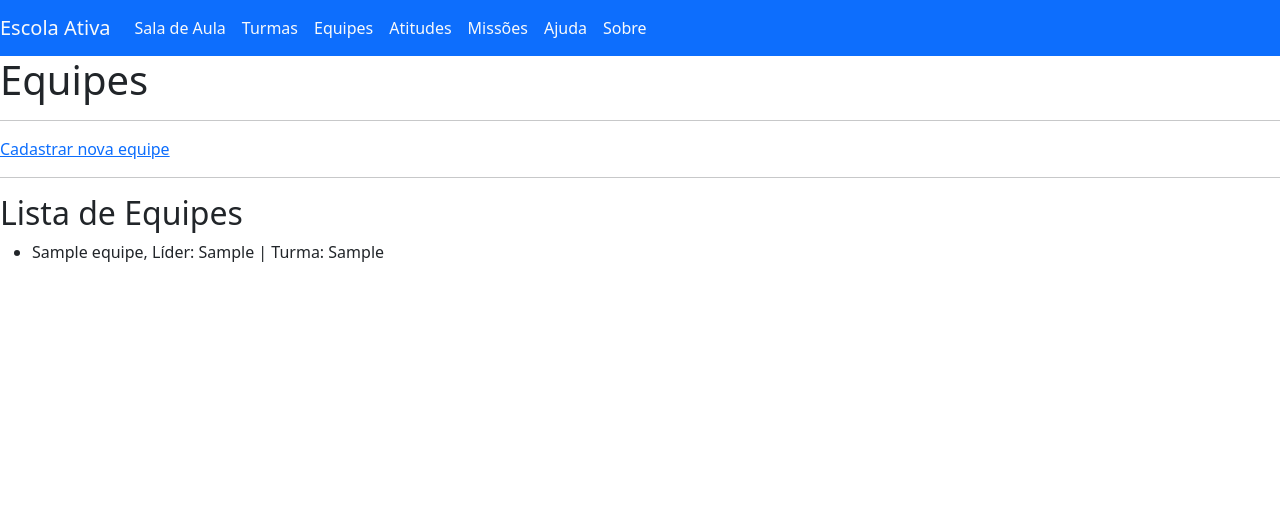
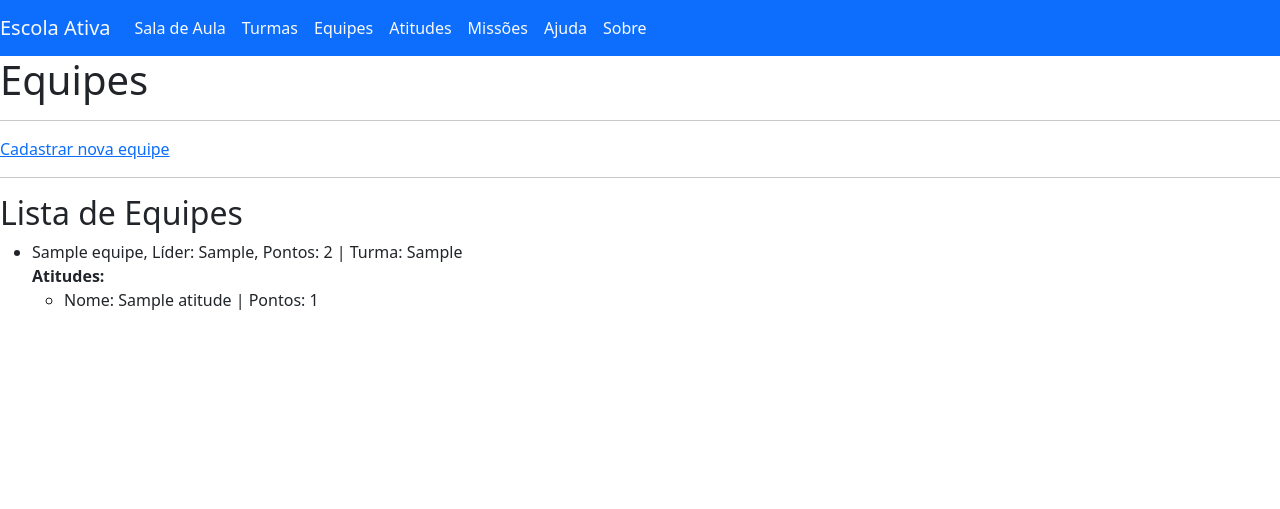
Before and after one commit to kizumba/pi3-2024, a Django app: page /gamificacao/equipes in a window 1280 px wide. Shown: the top 509 px of the page. Run offline with Django 4.2, Linux system fonts and the light colour scheme; tables that the repository leaves empty hold one stand-in row (values such as "Sample post").

Commit message:
Melhorias nos models

```diff
--- a/gamificacao/models.py
+++ b/gamificacao/models.py
@@ -23,23 +23,15 @@ class Equipe(models.Model):
     id_equipe = models.AutoField(primary_key=True)
     nome = models.CharField(max_length=30)
     lider = models.CharField(max_length=30)
+    pontos = models.IntegerField(default=0)
 
     turma = models.ForeignKey(Turma, related_name='equipes', null=False, on_delete=models.CASCADE)
     # atitudes = models.ManyToManyField(Atitude, null=True, blank=True)
     # missoes = models.ManyToManyField(Missao, null=True, blank=True)
 
     def __str__(self):
-        return f'{self.nome}, Líder: {self.lider} | Turma: {self.turma.serie}'
+        return f'{self.nome}, Líder: {self.lider}, Pontos: {self.pontos} | Turma: {self.turma.serie}'
 
-    # def imprimir(self):
-    #     print(f'Turma {self.Turma}.\n')
-    #     print('Atitudes:\n')
-    #     for atitude in self.atitudes:
-    #         print(f'Atitude: {atitude}')
-    #     print('\n')
-    #     print('Missões:\n')
-    #     for missao in self.missoes:
-    #         print(f'Missão: {missao}')
 
 class Atitude(models.Model):
     id_atitude = models.AutoField(primary_key=True)
@@ -50,9 +42,9 @@ class Atitude(models.Model):
 
     equipe = models.ForeignKey(Equipe, related_name='atitudes', null=True, on_delete=models.CASCADE)
 
-
     def __str__(self):
         return f'Atitude: {self.nome}, Descrição: {self.descricao}, Pontos: {self.pontos}, | Equipe {self.equipe.nome}'
+
 
 class Missao(models.Model):
     id_missao = models.AutoField(primary_key=True)
--- a/gamificacao/views.py
+++ b/gamificacao/views.py
@@ -24,8 +24,18 @@ def turmas(request):
 
 def equipes(request):
     equipes = Equipe.objects.all()
+    atitudes = Atitude.objects.all().select_related('equipe')
+    missoes = Missao.objects.all().select_related('equipe')
 
-    return render(request, 'equipes.html', {'equipes':equipes})
+    lista = []
+
+    for e in equipes:
+        for a in atitudes:
+            if a.equipe.id_equipe == e.id_equipe:
+                lista.append(a)
+                e.pontos += a.pontos
+
+    return render(request, 'equipes.html', {'equipes':equipes, 'lista':lista})
 
 def atitudes(request):
     atitudes = Atitude.objects.all()
@@ -49,7 +59,6 @@ def aula(request):
 
 # CADASTROS
 def cadastrar_turmas(request):
-    turma = Turma
 
     return render(request, 'cadastrarturmas.html')
 
--- a/templates/equipes.html
+++ b/templates/equipes.html
@@ -15,6 +15,14 @@
         <ul>
             {% for e in equipes %}
             <li>{{e}}</li>
+            <strong>Atitudes:</strong>
+            <ul>
+                {% for a in lista %}
+                    {% if a.equipe.id_equipe == e.id_equipe %}
+                        <li>Nome: {{a.nome}} | Pontos: {{a.pontos}}</li>
+                    {% endif %}
+                {% endfor %}
+            </ul>
             {% endfor %}
         </ul>
     </div>
```
Also changed, not shown: templates/cadastrarmissoes.html (+4 -4 lines), gamificacao/migrations/0005_equipe_pontos.py (added).
